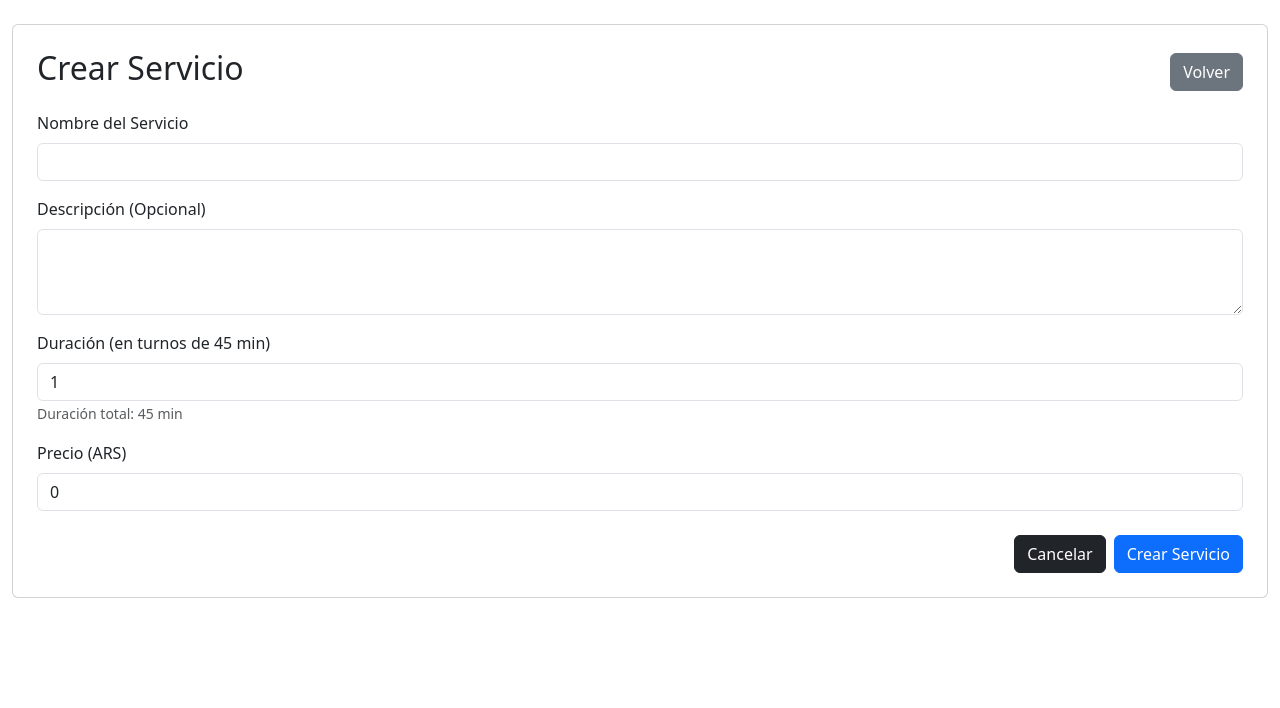
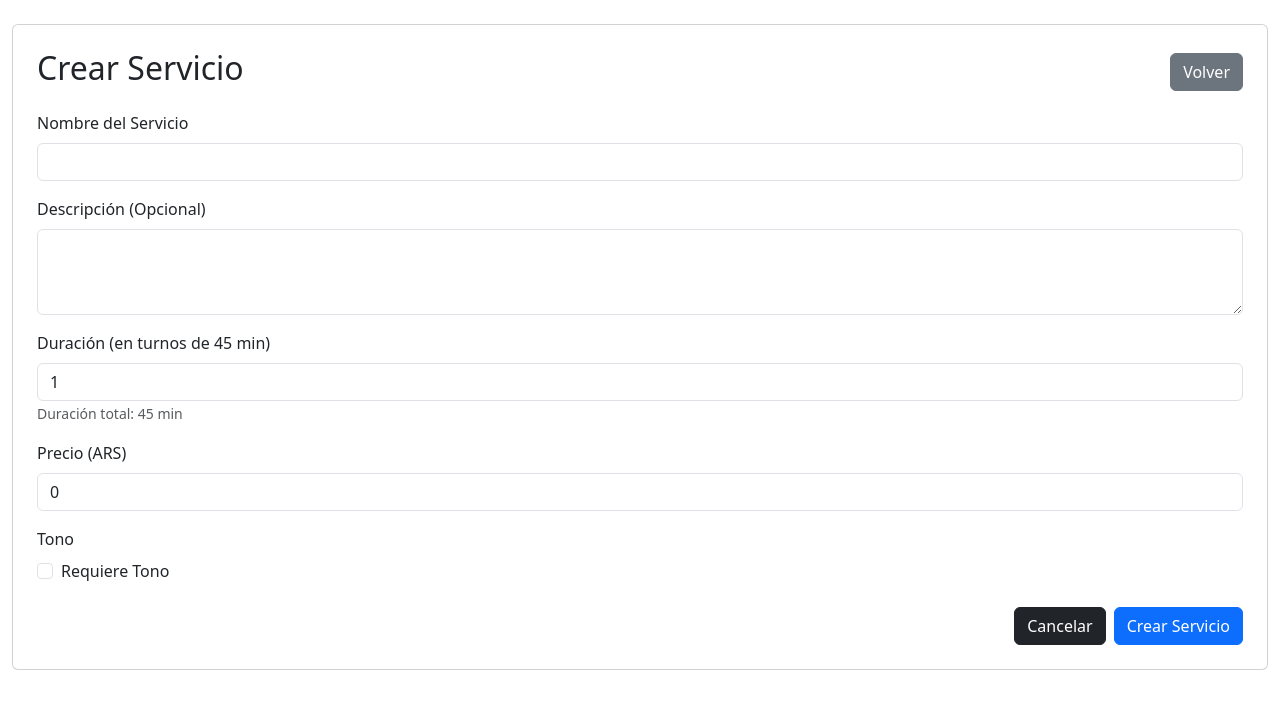
Before and after one commit to magalilentino/DSW-Frontend, a React (Vite) app in the folder frontPeluqueria/: page /servicio/crear in a window 1280 px wide. Shown: the top 708 px of the page. Built offline with nearby package versions, Linux system fonts and the light colour scheme.

Commit message:
se agrego requiereTono

```diff
--- a/frontPeluqueria/src/components/Admin/servicio/CrearServicio.tsx
+++ b/frontPeluqueria/src/components/Admin/servicio/CrearServicio.tsx
@@ -8,6 +8,8 @@ export interface NuevoServicio {
   descripcion: string;
   cantTurnos: number;
   precio: number;
+  activo: boolean;
+  requiereTono: boolean;
 }
 
 const formatDuration = (cantTurnos: number): string => {
@@ -27,6 +29,8 @@ export default function CrearServicio() {
     descripcion: "",
     cantTurnos: 1,
     precio: 0,
+    activo: true,
+    requiereTono: false,
   });
   const [loading, setLoading] = useState(false);
   const [error, setError] = useState<string | null>(null);
@@ -220,6 +224,26 @@ export default function CrearServicio() {
             />
           </div>
 
+          <div className="mb-3">
+            <label htmlFor="activo" className="form-label">
+              Tono
+            </label>
+            <div className="form-check">
+              <input
+                className="form-check-input"
+                type="checkbox"
+                id="requiereTono"
+                checked={formData.requiereTono}
+                onChange={(e) => {
+                  setFormData({ ...formData, requiereTono: e.target.checked });
+                }}
+              />
+              <label className="form-check-label" htmlFor="requiereTono">
+                Requiere Tono
+              </label>
+            </div>
+          </div>
+
           <div className="d-flex justify-content-end mt-4 gap-2">
             <button
               type="button"
--- a/frontPeluqueria/src/components/Admin/servicio/ModificarServivicios.tsx
+++ b/frontPeluqueria/src/components/Admin/servicio/ModificarServivicios.tsx
@@ -2,7 +2,6 @@ import { useEffect, useState } from "react";
 import { useNavigate, useParams } from "react-router-dom";
 import { motion } from "framer-motion";
 
-// Definición de la estructura de los datos del servicio
 export interface ServicioData {
   codServicio: number;
   nombreServicio: string;
@@ -10,6 +9,7 @@ export interface ServicioData {
   cantTurnos: number; // Duración en unidades de turno (45 min)
   precio: number;
   activo: boolean;
+  requiereTono: boolean;
 }
 
 // Función auxiliar para formatear la duración
@@ -26,15 +26,12 @@ const formatDuration = (cantTurnos: number): string => {
 function ModificarServicio() {
   const { codServicio } = useParams<{ codServicio: string }>(); // Obtiene el ID de la URL
   const navigate = useNavigate();
-
-  // Estado para los datos del formulario, inicializado como null hasta que se carguen
   const [formData, setFormData] = useState<ServicioData | null>(null);
   const [loading, setLoading] = useState(true);
   const [saving, setSaving] = useState(false);
   const [error, setError] = useState<string | null>(null);
   const [success, setSuccess] = useState<string | null>(null);
 
-  // 1. Efecto para cargar los datos del servicio al montar el componente
   useEffect(() => {
     if (!codServicio) {
       setError("ID de servicio no proporcionado.");
@@ -44,7 +41,6 @@ function ModificarServicio() {
 
     const fetchServicio = async () => {
       try {
-        // Ajusta la ruta si tu API requiere un endpoint diferente para buscar por ID
         const res = await fetch(
           `http://localhost:3000/api/servicio/findById/${codServicio}`,
         );
@@ -73,7 +69,6 @@ function ModificarServicio() {
     fetchServicio();
   }, [codServicio]);
 
-  // 2. Manejador para actualizar el estado del formulario
   const handleChange = (
     e: React.ChangeEvent<HTMLInputElement | HTMLTextAreaElement>,
   ) => {
@@ -82,13 +77,6 @@ function ModificarServicio() {
     const { name, value } = e.target;
 
     let newValue: string | number = value;
-
-    // Para 'cantTurnos' y 'precio', nos aseguramos de que sean números
-    // if (name === "cantTurnos" || name === "precio") {
-    //   // Usamos parseFloat/parseInt para permitir que el campo se vacíe temporalmente
-    //   // y se maneje la entrada de números.
-    //   newValue = parseInt(value) || 0;
-    // }
 
     if (name === "cantTurnos" || name === "precio") {
       const parsed = parseFloat(value);
@@ -101,7 +89,6 @@ function ModificarServicio() {
     });
   };
 
-  // 3. Manejador para enviar la actualización
   const handleSubmit = async (e: React.FormEvent) => {
     e.preventDefault();
     setSaving(true);
@@ -124,7 +111,7 @@ function ModificarServicio() {
       const res = await fetch(
         `http://localhost:3000/api/servicio/${codServicio}`,
         {
-          method: "PUT", // Usamos PUT para la actualización
+          method: "PUT",
           headers: {
             "Content-Type": "application/json",
           },
@@ -143,7 +130,6 @@ function ModificarServicio() {
         `Servicio "${formData.nombreServicio}" actualizado con éxito!`,
       );
 
-      // Opcional: Redirigir al listado después de un breve momento
       setTimeout(() => {
         navigate("/servicios");
       }, 1500);
@@ -154,7 +140,6 @@ function ModificarServicio() {
     }
   };
 
-  // 4. Renderizado de estados
   if (loading) {
     return (
       <div className="container my-5 text-center">
@@ -178,7 +163,6 @@ function ModificarServicio() {
     );
   }
 
-  // 5. Renderizado del formulario de edición
   return (
     <motion.div
       className="admin-form my-4 container"
@@ -303,6 +287,26 @@ function ModificarServicio() {
               </div>
             </div>
 
+            <div className="mb-3">
+              <label htmlFor="activo" className="form-label">
+                Tono
+              </label>
+              <div className="form-check">
+                <input
+                  className="form-check-input"
+                  type="checkbox"
+                  id="requiereTono"
+                  checked={formData.requiereTono}
+                  onChange={(e) => {
+                    setFormData({ ...formData, requiereTono: e.target.checked });
+                  }}
+                />
+                <label className="form-check-label" htmlFor="requiereTono">
+                  Requiere Tono
+                </label>
+              </div>
+            </div>
+
             {/* Botones de Acción */}
             <div className="d-flex justify-content-between mt-4">
               <button
```
